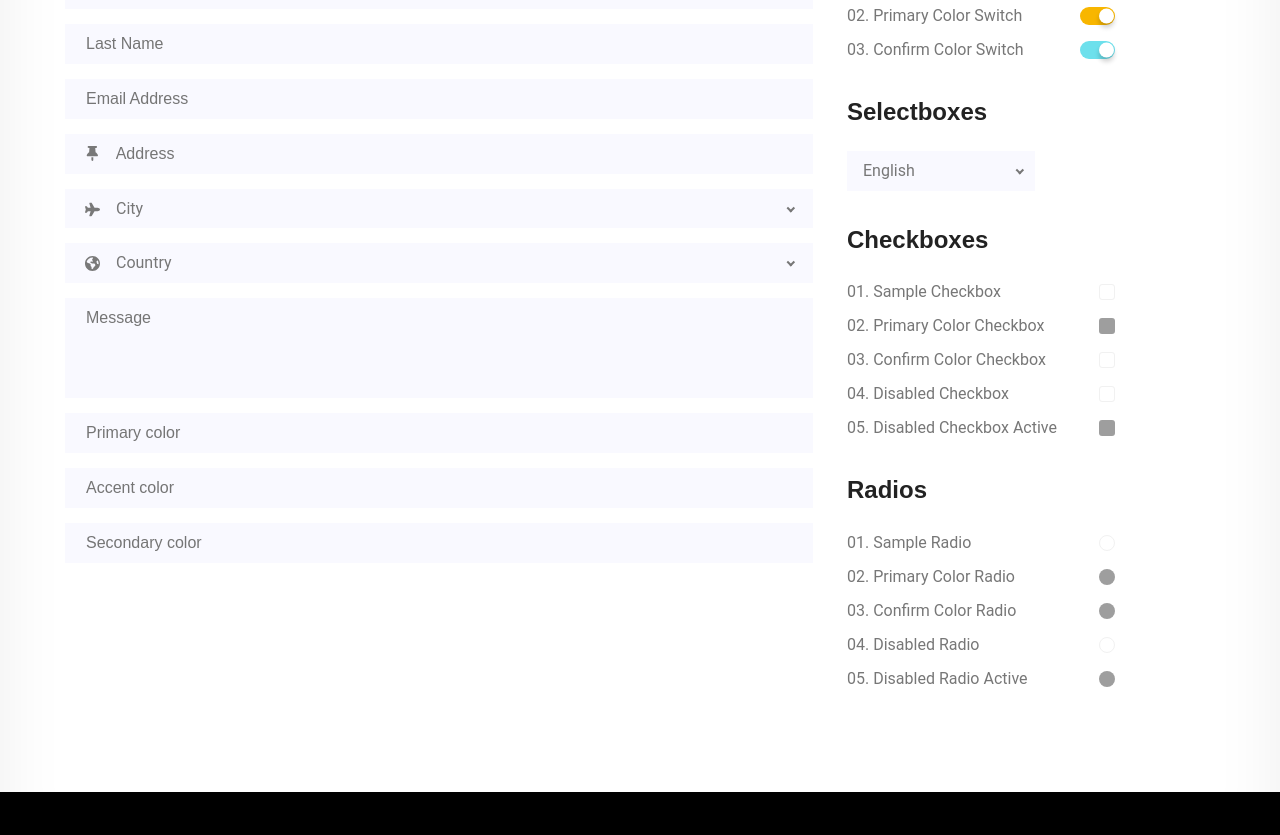
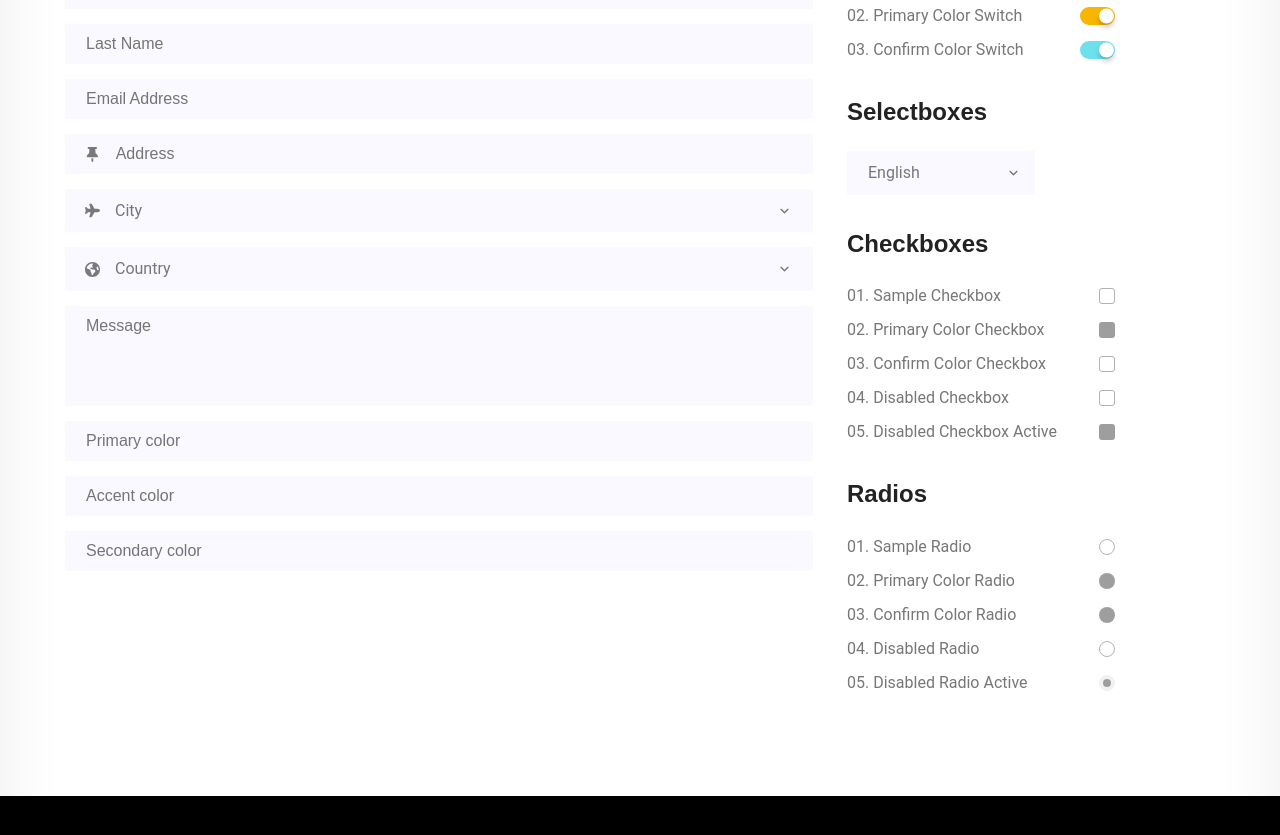
Before and after one commit to yfg1995/meetus, a Vue app: page /elements in a window 1280 px wide. Shown: the part 6020-6855 px from the top of the page. Built offline with nearby package versions, Linux system fonts and the light colour scheme; grey boxes are pictures that could not be loaded.

Commit message:
form select html/css/js

```diff
--- a/package.json
+++ b/package.json
@@ -13,6 +13,8 @@
     "require-vuejs": "^1.1.3",
     "swiper": "^8.0.7",
     "vue": "^3.2.31",
+    "vue-intersection-observer": "^0.1.8",
+    "vue-next-select": "^2.10.4",
     "vue-observe-visibility": "^1.0.0",
     "vue-router": "^4.0.12",
     "vuex": "^4.0.2"
--- /dev/null
+++ b/src/components/CustomSelect.vue
@@ -0,0 +1,144 @@
+<template lang="">
+  <div class="custom-select" :tabindex="tabindex" @blur="open = false">
+    <div class="selected" @click="open = !open">
+      {{ selected }}
+      <div class="select-arrow" :class="{ rotateArrow: open }">
+        <svg viewBox="0 0 384 512">
+          <path d="M192 384c-8.188 0-16.38-3.125-22.62-9.375l-160-160c-12.5-12.5-12.5-32.75 0-45.25s32.75-12.5 45.25 0L192 306.8l137.4-137.4c12.5-12.5 32.75-12.5 45.25 0s12.5 32.75 0 45.25l-160 160C208.4 380.9 200.2 384 192 384z"/>
+        </svg>
+      </div>
+    </div>
+    <div class="items" :class="{ selectShow: open }">
+      <div
+        v-for="(option, i) of options"
+        :key="i"
+        @click="
+          selected = option;
+          open = false;
+          $emit('input', option);
+        "
+      >
+        {{ option }}
+      </div>
+    </div>
+  </div>
+</template>
+
+<script>
+import { ref, onMounted } from "vue";
+
+export default {
+  props: {
+    options: {
+      type: Array,
+      required: true,
+    },
+    default: {
+      type: String,
+      required: false,
+      default: null,
+    },
+    tabindex: {
+      type: Number,
+      required: false,
+      default: 0,
+    },
+  },
+  setup(props, { emit }) {
+    const open = ref(false);
+    const selected = ref(
+      props.default
+        ? props.default
+        : props.options.length > 0
+        ? props.options[0]
+        : null
+    );
+
+    onMounted(() => {
+      emit("input", props.selected);
+    });
+
+    return {
+      selected,
+      open,
+    };
+  },
+};
+</script>
+
+<style scoped>
+.custom-select {
+  position: relative;
+  width: 100%;
+  cursor: pointer;
+  outline: none;
+}
+.custom-select .selected {
+  position: relative;
+  display: block;
+  width: 100%;
+  border: 1px solid transparent;
+  outline: none;
+  background: #f9f9ff;
+  padding: 8px 20px;
+  font-size: 1em;
+  text-transform: capitalize;
+  transition: all 0.3s ease-in-out;
+  color: var(--vt-c-grey-soft);
+}
+.custom-select .select-arrow {
+  position: absolute;
+  top: 50%;
+  right: 3%;
+  transform: translateY(-50%);
+  transition: all 0.2s ease-in-out;
+}
+.custom-select .select-arrow svg {
+  fill: var(--vt-c-grey-soft);
+  height: 11px;
+  width: 11px;
+}
+.custom-select .items {
+  position: absolute;
+  top: 100%;
+  left: 0;
+  z-index: 1;
+  width: 100%;
+  padding: 10px 0 10px 22px;
+  background: #fff;
+  text-transform: capitalize;
+  color: var(--vt-c-grey-soft);
+  visibility: hidden;
+  opacity: 0;
+}
+.custom-select .items div {
+  cursor: pointer;
+  font-size: 0.875em;
+  line-height: 1.875em;
+}
+.custom-select .items div:hover {
+  color: var(--elements-c-primary);
+}
+.single-element-widget .custom-select {
+  width: 70%;
+}
+.single-element-widget .custom-select .select-arrow {
+  right: 8%;
+}
+.input-group-icon .custom-select .selected {
+  padding-left: 14px;
+}
+.input-group-icon .custom-select .items {
+  left: -5%;
+  width: 105%;
+  padding-left: 50px;
+}
+.selectShow {
+  visibility: visible !important;
+  opacity: 1 !important;
+}
+.rotateArrow {
+  transform: rotate(-180deg) !important;
+  top: 21% !important;
+}
+</style>
--- a/src/components/Dropdown.vue
+++ b/src/components/Dropdown.vue
@@ -51,7 +51,7 @@ export default {
   left: 0;
   min-width: 200px;
   visibility: hidden;
-  transition: all 250ms ease-in;
+  transition: all 0.25s ease-in-out;
   box-shadow: 0px 3px 16px 0px rgb(0 0 0 / 10%);
   opacity: 0;
   background: #fff;
@@ -72,7 +72,7 @@ export default {
   padding: 18px;
   font-weight: 500;
   display: block;
-  transition: 250ms ease-in-out;
+  transition: all 0.25s ease-in-out;
 }
 .sub-item .menu-item:not(:last-of-type) {
   border-bottom: 1px solid #ededed;
--- a/src/components/Header.vue
+++ b/src/components/Header.vue
@@ -61,8 +61,8 @@ export default {
       function scrollFunction() {
         if (
           route.name != "contact" &&
-          (document.body.scrollTop > 200 ||
-            document.documentElement.scrollTop > 200)
+          (document.body.scrollTop > 80 ||
+            document.documentElement.scrollTop > 80)
         ) {
           document.getElementById("header").className = "headerScroll";
         } else {
--- a/src/main.js
+++ b/src/main.js
@@ -2,12 +2,11 @@ import { createApp } from 'vue'
 import App from './App.vue'
 import router from './router'
 import store from "./store/index.js";
-import VueObserveVisibility from "vue-observe-visibility";
+import VueSelect from 'vue-next-select';
 
 const app = createApp(App);
 
 app.use(router);
-app.use(VueObserveVisibility);
 app.use(store);
-
+app.component('vue-select', VueSelect);
 app.mount('#app');
--- a/src/views/Contact.vue
+++ b/src/views/Contact.vue
@@ -126,7 +126,7 @@ section:first-of-type {
   border-radius: 5px;
   border: 1px solid var(--clr-primary);
   cursor: pointer;
-  transition: all 300ms linear 0s;
+  transition: all 0.3 linear;
   margin-top: 20px;
   margin-left: calc(100% - 200px);
 }
--- a/src/views/Services.vue
+++ b/src/views/Services.vue
@@ -96,7 +96,7 @@ section {
   justify-content: center;
   padding: 35px;
   border-radius: 10px;
-  transition: all 300ms linear 0s;
+  transition: all 0.3s linear;
   background: #f9f9ff;
 }
 .services_cards__item img {
@@ -109,7 +109,7 @@ section {
   text-transform: uppercase;
   font-size: 1.313em;
   margin-bottom: 20px;
-  transition: 300ms;
+  transition: all 0.3s ease-in-out;
 }
 .services_cards__item:hover {
   background: #fff;
--- a/src/views/pages/Elements.vue
+++ b/src/views/pages/Elements.vue
@@ -471,53 +471,44 @@
               <div class="mt15"><input autocomplete="off" onfocus="this.placeholder = ''" onblur="this.placeholder = 'Email Address'" type="email" placeholder="Email Address" /></div>
 
               <div class="input-group-icon d-flex align-center mt15">
-                <svg viewBox="0 0 384 512" class="thumb-thack_svg">
-                  <path d="M32 32C32 14.33 46.33 0 64 0H320C337.7 0 352 14.33 352 32C352 49.67 337.7 64 320 64H290.5L301.9 212.2C338.6 232.1 367.5 265.4 381.4 306.9L382.4 309.9C385.6 319.6 383.1 330.4 377.1 338.7C371.9 347.1 362.3 352 352 352H32C21.71 352 12.05 347.1 6.04 338.7C.0259 330.4-1.611 319.6 1.642 309.9L2.644 306.9C16.47 265.4 45.42 232.1 82.14 212.2L93.54 64H64C46.33 64 32 49.67 32 32zM224 384V480C224 497.7 209.7 512 192 512C174.3 512 160 497.7 160 480V384H224z"/>
-                </svg>
+                <div class="d-flex align-center w-full">
+                  <svg viewBox="0 0 384 512" class="thumb-thack_svg">
+                    <path d="M32 32C32 14.33 46.33 0 64 0H320C337.7 0 352 14.33 352 32C352 49.67 337.7 64 320 64H290.5L301.9 212.2C338.6 232.1 367.5 265.4 381.4 306.9L382.4 309.9C385.6 319.6 383.1 330.4 377.1 338.7C371.9 347.1 362.3 352 352 352H32C21.71 352 12.05 347.1 6.04 338.7C.0259 330.4-1.611 319.6 1.642 309.9L2.644 306.9C16.47 265.4 45.42 232.1 82.14 212.2L93.54 64H64C46.33 64 32 49.67 32 32zM224 384V480C224 497.7 209.7 512 192 512C174.3 512 160 497.7 160 480V384H224z"/>
+                  </svg>
 
-                <input autocomplete="off" onfocus="this.placeholder = ''" onblur="this.placeholder = 'Address'" type="text" placeholder="Address" />
+                  <input autocomplete="off" onfocus="this.placeholder = ''" onblur="this.placeholder = 'Address'" type="text" placeholder="Address" />
+                </div>
               </div>
 
               <div class="input-group-icon mt15">
-                <div class="d-flex w-full">
+                <div class="d-flex align-center w-full">
                   <div class="input-group-icon__svg">
                     <svg viewBox="0 0 576 512">
                       <path d="M482.3 192C516.5 192 576 221 576 256C576 292 516.5 320 482.3 320H365.7L265.2 495.9C259.5 505.8 248.9 512 237.4 512H181.2C170.6 512 162.9 501.8 165.8 491.6L214.9 320H112L68.8 377.6C65.78 381.6 61.04 384 56 384H14.03C6.284 384 0 377.7 0 369.1C0 368.7 .1818 367.4 .5398 366.1L32 256L.5398 145.9C.1818 144.6 0 143.3 0 142C0 134.3 6.284 128 14.03 128H56C61.04 128 65.78 130.4 68.8 134.4L112 192H214.9L165.8 20.4C162.9 10.17 170.6 0 181.2 0H237.4C248.9 0 259.5 6.153 265.2 16.12L365.7 192H482.3z"/>
                     </svg>
                   </div>
 
-                  <div class="form-select" @click="toggleCitySelect">
-                    <div class="nice-select">
-                      <span class="current">city</span>
-                    </div>
-                  </div>
+                  <CustomSelect
+                    :options="cities"
+                    :default="'City'"
+                  />
                 </div>
-
-                <ul class="list" v-show="citySelectIsActive">
-                  <li v-for="(city, idx) in cities" :key="idx" class="option">{{ city }}</li>
-                </ul>
               </div>
 
-              <div class="input-group-icon d-flex mt15">
-                <div class="d-flex w-full">
+              <div class="input-group-icon mt15">
+                <div class="d-flex align-center w-full">
                   <div class="input-group-icon__svg">
                     <svg viewBox="0 0 512 512">
                       <path d="M512 256C512 397.4 397.4 512 256 512C114.6 512 0 397.4 0 256C0 114.6 114.6 0 256 0C397.4 0 512 114.6 512 256zM57.71 192.1L67.07 209.4C75.36 223.9 88.99 234.6 105.1 239.2L162.1 255.7C180.2 260.6 192 276.3 192 294.2V334.1C192 345.1 198.2 355.1 208 359.1C217.8 364.9 224 374.9 224 385.9V424.9C224 440.5 238.9 451.7 253.9 447.4C270.1 442.8 282.5 429.1 286.6 413.7L289.4 402.5C293.6 385.6 304.6 371.1 319.7 362.4L327.8 357.8C342.8 349.3 352 333.4 352 316.1V307.9C352 295.1 346.9 282.9 337.9 273.9L334.1 270.1C325.1 261.1 312.8 255.1 300.1 255.1H256.1C245.9 255.1 234.9 253.1 225.2 247.6L190.7 227.8C186.4 225.4 183.1 221.4 181.6 216.7C178.4 207.1 182.7 196.7 191.7 192.1L197.7 189.2C204.3 185.9 211.9 185.3 218.1 187.7L242.2 195.4C250.3 198.1 259.3 195 264.1 187.9C268.8 180.8 268.3 171.5 262.9 165L249.3 148.8C239.3 136.8 239.4 119.3 249.6 107.5L265.3 89.12C274.1 78.85 275.5 64.16 268.8 52.42L266.4 48.26C262.1 48.09 259.5 48 256 48C163.1 48 84.4 108.9 57.71 192.1L57.71 192.1zM437.6 154.5L412 164.8C396.3 171.1 388.2 188.5 393.5 204.6L410.4 255.3C413.9 265.7 422.4 273.6 433 276.3L462.2 283.5C463.4 274.5 464 265.3 464 256C464 219.2 454.4 184.6 437.6 154.5H437.6z"/>
                     </svg>
                   </div>
 
-                  <div class="form-select" @click="toggleCountrySelect">
-                    <div class="nice-select">
-                      <span class="current">country</span>
-                    </div>
-                  </div>
+                  <CustomSelect
+                    :options="countries"
+                    :default="'Country'"
+                  />
                 </div>
-
-                <ul class="list" v-show="countrySelectIsActive">
-                  <li v-for="(country, idx) in countries" :key="idx" class="option">{{ country }}</li>
-                </ul>
               </div>
-
               <div class="mt15"><textarea placeholder="Message" onfocus="this.placeholder = ''" onblur="this.placeholder = 'Message'"></textarea></div>
               <div class="mt15 single-input-primary"><input autocomplete="off" onfocus="this.placeholder = ''" onblur="this.placeholder = 'Primary color'" type="text" placeholder="Primary color" /></div>
               <div class="mt15 single-input-accent"><input autocomplete="off" onfocus="this.placeholder = ''" onblur="this.placeholder = 'Accent color'" type="text" placeholder="Accent color" /></div>
@@ -557,15 +548,10 @@
 
             <div class="single-element-widget">
               <h3>selectboxes</h3>
-              <div class="form-select default-select" @click="toggleLanguageSelect">
-                <div class="nice-select">
-                  <span class="current">english</span>
-
-                  <ul class="list" v-show="languageSelectIsActive">
-                    <li v-for="(language, idx) in languages" :key="idx" class="option">{{ language }}</li>
-                  </ul>
-                </div>
-              </div>
+              <CustomSelect
+                :options="languages"
+                :default="'English'"
+              />
             </div>
             <!-- selectboxes -->
 
@@ -641,7 +627,7 @@
               </div>
               <div class="switch-wrap d-flex justify-between">
                 <p>05. disabled radio active</p>
-                <div class="radio disabled-radio">
+                <div class="radio disabled-radio disabled-radio-border">
                   <input type="checkbox" id="disabled-radio-active" checked="" disabled="">
                   <label for="disabled-radio-active"></label>
                 </div>
@@ -663,17 +649,20 @@ import { ref, computed, onMounted } from "vue";
 import store from "@/store/index.js";
 import LogoSvg from "@/components/UI-helpers/LogoSvg.vue";
 import Arrow from "@/components/UI-helpers/Arrow.vue";
+import CustomSelect from "@/components/CustomSelect.vue";
 
 export default {
   components: {
     LogoSvg,
     Arrow,
+    CustomSelect,
   },
   setup() {
     const tableStats = computed(() => {
       return store.getters["members/tableStats"];
     });
-    const cities = ref(["dhaka", "dilli", "new york", "islamabad"]);
+
+    const cities = ref(["dhaka", "bangkok", "new york", "islamabad"]);
     const countries = ref(["bangladesh", "india", "england", "sri lanka"]);
     const languages = ref([
       "english",
@@ -682,22 +671,8 @@ export default {
       "portuguise",
       "bengali",
     ]);
-    const countrySelectIsActive = ref(false);
-    const citySelectIsActive = ref(false);
-    const languageSelectIsActive = ref(false);
+
     let totalVisits = ref(null);
-
-    function toggleCountrySelect() {
-      countrySelectIsActive.value = !countrySelectIsActive.value;
-    }
-
-    function toggleCitySelect() {
-      citySelectIsActive.value = !citySelectIsActive.value;
-    }
-
-    function toggleLanguageSelect() {
-      languageSelectIsActive.value = !languageSelectIsActive.value;
-    }
 
     onMounted(() => {
       tableStats.value.forEach((sum) => {
@@ -706,12 +681,6 @@ export default {
     });
 
     return {
-      toggleCountrySelect,
-      countrySelectIsActive,
-      toggleCitySelect,
-      citySelectIsActive,
-      toggleLanguageSelect,
-      languageSelectIsActive,
       tableStats,
       totalVisits,
       cities,
@@ -871,7 +840,6 @@ h6 {
 }
 .table-row .progress-bar {
   height: 5px;
-  border-radius: 10px;
   transition: width 1.5s ease-in-out;
   border-radius: 5px;
 }
@@ -986,8 +954,7 @@ ol li:before {
   width: 100%;
 }
 .forms input,
-.forms textarea,
-.form-select .nice-select {
+.forms textarea {
   display: block;
   width: 100%;
   border: 1px solid transparent;
@@ -996,10 +963,7 @@ ol li:before {
   padding: 10px 20px;
   font-size: 1em;
   color: var(--vt-c-black-soft);
-  transition: all 250ms ease-in-out;
-}
-.form-select .nice-select {
-  padding: 6px 20px;
+  transition: all 0.25s ease-in-out;
 }
 .forms textarea {
   height: 100px;
@@ -1031,60 +995,37 @@ ol li:before {
 .single-element-widget {
   position: relative;
 }
-.input-group-icon .list,
-.single-element-widget .list {
-  position: absolute;
-  top: 100%;
-  left: 0;
-  z-index: 1;
-  width: 100%;
-  padding: 10px 0 10px 50px;
+
+.thumb-thack_svg {
+  margin-top: 2px !important;
+}
+.input-group-icon__svg svg {
+  margin-top: 8px;
+}
+/* ----------------------------------------- */
+.switch,
+.checkbox,
+.radio {
   background: #fff;
-}
-.form-select {
-  width: 100%;
+  position: relative;
   cursor: pointer;
 }
-.form-select .nice-select {
-  padding-left: 15px;
+.switch input,
+.checkbox input,
+.radio input {
+  opacity: 0;
 }
-.nice-select .current {
-  font-size: 1em;
-  color: var(--vt-c-grey-soft);
-  text-transform: capitalize;
+.switch input + label,
+.checkbox input + label,
+.radio input,
+.radio input + label,
+.switch input + label:before {
+  position: absolute;
+  left: 0;
+  top: 0;
+  width: 100%;
+  height: 100%;
 }
-.input-group-icon .list .option,
-.single-element-widget .list .option {
-  transition: all 0.3s ease;
-  line-height: 1.75em;
-  font-size: 0.875em;
-  color: var(--vt-c-grey-soft);
-  cursor: pointer;
-  text-transform: capitalize;
-}
-.thumb-thack_svg {
-  margin-top: 0 !important;
-}
-.input-group-icon__svg svg {
-  margin-top: 13px;
-}
-.input-group-icon .list .option:hover,
-.single-element-widget .list .option:hover {
-  color: var(--elements-c-primary);
-}
-.nice-select:after {
-  position: absolute;
-  content: "";
-  right: 3%;
-  top: 50%;
-  transform: rotate(45deg) translateY(-90%);
-  height: 6px;
-  width: 6px;
-  border-bottom: 2px solid var(--vt-c-grey-soft);
-  border-right: 2px solid var(--vt-c-grey-soft);
-  transition: all 0.3s ease-in-out;
-}
-/* ----------------------------------- */
 .checkboxes-col {
   width: 32%;
   padding-right: 100px;
@@ -1112,30 +1053,13 @@ ol li:before {
   width: 35px;
   height: 18px;
   border-radius: 10px;
-  position: relative;
-  cursor: pointer;
-}
-.switch input {
-  opacity: 0;
-}
-.switch input + label {
-  position: absolute;
-  left: 0;
-  top: 0;
-  width: 100%;
-  height: 100%;
 }
 .switch input + label:before {
   content: "";
-  position: absolute;
-  left: 0;
-  top: 0;
-  width: 100%;
-  height: 100%;
   background: transparent;
   border-radius: 10px;
   cursor: pointer;
-  transition: all 0.2s;
+  transition: all 0.2s ease-in-out;
 }
 .switch input + label:after {
   content: "";
@@ -1147,55 +1071,38 @@ ol li:before {
   height: 15px;
   border-radius: 50%;
   background: #fff;
-  transition: all 0.2s;
+  transition: all 0.2s ease-in-out;
   box-shadow: 0px 4px 5px 0px rgb(0 0 0 / 20%);
   cursor: pointer;
 }
-.primary-switch input:checked + label:before {
-  background: var(--elements-c-primary);
+.disabled-checkbox input:disabled,
+.disabled-radio input:disabled {
+  cursor: not-allowed;
+  z-index: 3;
 }
 .primary-switch input:checked + label:after,
 .confirm-switch input:checked + label:after {
   left: 19px;
 }
+.primary-switch input:checked + label:before {
+  background: var(--elements-c-primary);
+}
 .confirm-switch input:checked + label:before {
   background: var(--elements-c-success);
 }
-.single-element-widget .list {
-  padding-left: 15px;
-}
-.single-element-widget .nice-select:after {
-  right: 8%;
-}
-/* ----------------------------------- */
 .checkbox {
   width: 16px;
   height: 16px;
   border-radius: 3px;
-  background: #fff;
-  position: relative;
-  cursor: pointer;
-}
-.checkbox input {
-  opacity: 0;
 }
 .checkbox input + label {
-  position: absolute;
-  left: 0;
-  top: 0;
-  width: 100%;
-  height: 100%;
   border-radius: 3px;
   cursor: pointer;
-  border: 1px solid #f1f1f1;
+  border: 1px solid rgb(178, 178, 178);
 }
 .checkbox input:checked + label {
   background: url(../elements/primary-check.png) no-repeat center center/cover;
   border: none;
-}
-.disabled-checkbox input:disabled {
-  cursor: not-allowed;
-  z-index: 3;
 }
 .disabled-checkbox input:checked + label {
   background: url(../elements/disabled-check.png) no-repeat center center/cover;
@@ -1205,32 +1112,19 @@ ol li:before {
   background: url(../elements/success-check.png) no-repeat center center/cover;
   border: none;
 }
-/* ----------------------------------- */
 .radio {
   width: 16px;
   height: 16px;
   border-radius: 8px;
-  background: #fff;
-  position: relative;
-  cursor: pointer;
 }
-.radio input {
-  position: absolute;
-  left: 0;
-  top: 0;
-  width: 100%;
-  height: 100%;
-  opacity: 0;
-}
+.radio input,
 .radio input + label {
-  position: absolute;
-  left: 0;
-  top: 0;
-  width: 100%;
-  height: 100%;
   border-radius: 8px;
   cursor: pointer;
-  border: 1px solid #f1f1f1;
+  border: 1px solid rgb(178, 178, 178);
+}
+.disabled-radio-border {
+  border: 4px solid #f1f1f1;
 }
 .primary-radio input:checked + label {
   background: url(../elements/primary-radio.png) no-repeat center center/cover;
@@ -1240,10 +1134,6 @@ ol li:before {
   background: url(../elements/success-radio.png) no-repeat center center/cover;
   border: none;
 }
-.disabled-radio input:disabled {
-  cursor: not-allowed;
-  z-index: 3;
-}
 .disabled-radio input:checked + label {
   background: url(../elements/disabled-radio.png) no-repeat center center/cover;
   border: none;
```
Also changed, not shown: src/assets/base.css (+29 -13 lines), src/views/About.vue (+8 -3 lines), src/views/Footer.vue (+31 -0 lines), 1 other file (tests, documents, lock files or other folders).
